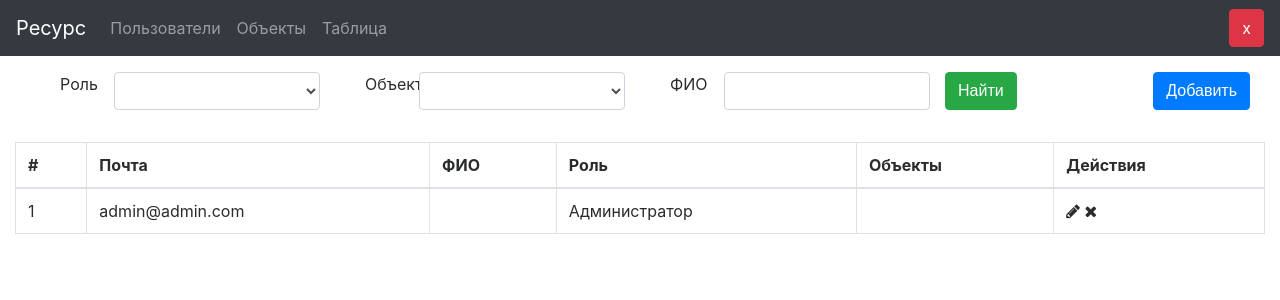
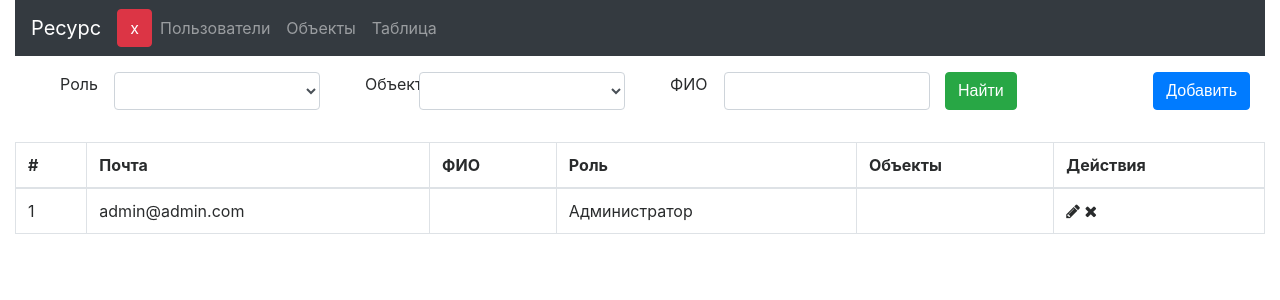
Before and after one commit to smirnov854/tablesystem2, a CodeIgniter app: page /database/index.php/user/show_users in a window 1280 px wide. Shown: the top 300 px of the page. Run offline with CodeIgniter, Linux system fonts and the light colour scheme; a user stored in the database is signed in; data comes from the database, SQL or seed files in the repository; data that the repository does not hold is empty; style sheets or scripts are compiled from the project's sources; some libraries are stand-ins or nearby versions.

Commit message:
Fix several bugs

```diff
--- a/application/views/includes/header.php
+++ b/application/views/includes/header.php
@@ -12,6 +12,6 @@
     <script src="/resources/vendor/bootstrap/js/bootstrap.bundle.js"></script>
     <script src="https://cdn.jsdelivr.net/npm/vue@2.6.12"></script>
     <script src="https://cdnjs.cloudflare.com/ajax/libs/axios/0.21.1/axios.min.js"></script>
-    <meta name="viewport" content="width=device-width, initial-scale=1">
+    <meta name="viewport" content="width=600px, initial-scale=1">
 </head>
 <body>
--- a/application/views/includes/menu.php
+++ b/application/views/includes/menu.php
@@ -1,9 +1,10 @@
 <?php
 $user_data = $this->session->userdata();
 ?>
-<div>
+<div class="col-lg-12 col-md-12 col-sm-12">
     <nav class="navbar navbar-expand-lg navbar-expand-md navbar-expand-sm navbar-dark bg-dark">
         <a class="navbar-brand text-white">Ресурс</a>
+        <a class="btn btn-danger float-right" href="/login/logout">x</a>
         <div class="collapse-in navbar-collapse" id="bs-example-navbar-collapse-1">
             <ul class="navbar-nav mr-auto">
                 <?php if ($user_data['role_id'] == 1): ?>
@@ -27,7 +28,7 @@ $user_data = $this->session->userdata();
                 <?php endif; ?>
 
             </ul>
-            <a class="btn btn-danger" href="/login/logout">x</a>
         </div>
+
     </nav>
 </div>
```
